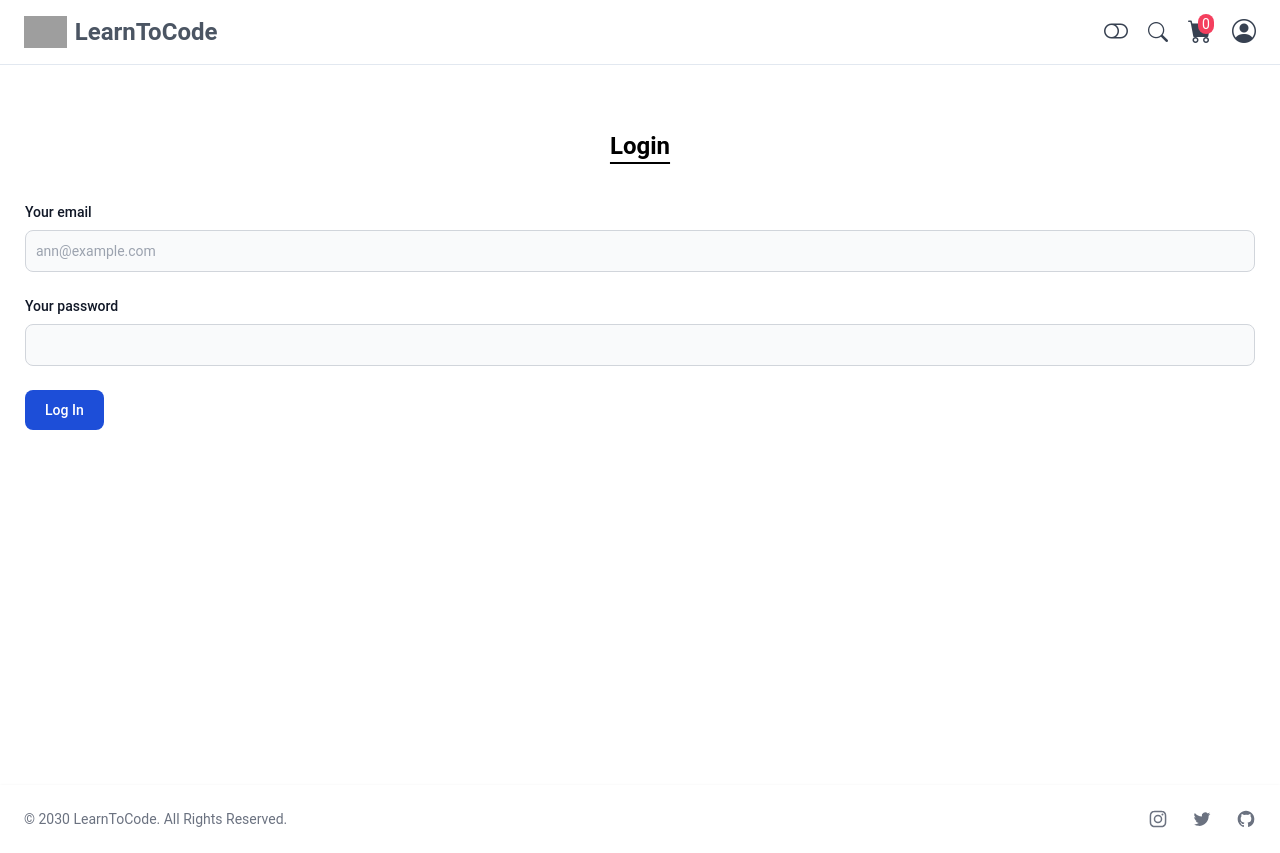
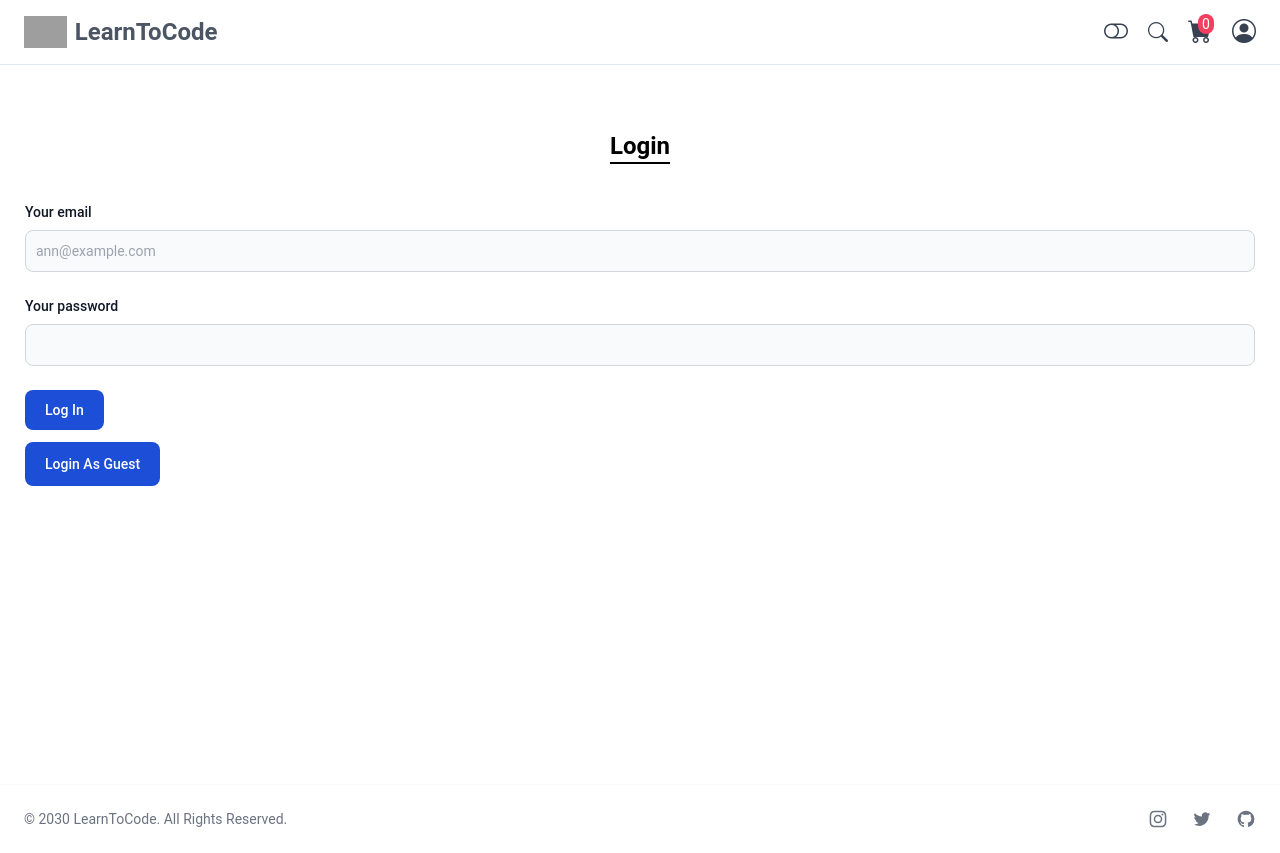
Before and after one commit to annyyyyyyy/LearnToCode-, a React (Create React App) app: page /login in a window 1280 px wide. Built offline with nearby package versions, Linux system fonts and the light colour scheme; grey boxes are pictures that could not be loaded.

Commit message:
Login as Guest

```diff
--- a/src/pages/Login.js
+++ b/src/pages/Login.js
@@ -19,6 +19,21 @@
       };
 
       const data = await login(authDetail);
+      data.accessToken ? navigate("/products") : toast.error(data);
+    } catch (error) {
+      toast.error(error.message);
+    }
+  }
+
+  async function handleLoginGuest() {
+    email.current.value = "ann@example.com";
+    password.current.value = "Aananya@10";
+
+    try {
+      const data = await login({
+        email: email.current.value,
+        password: password.current.value,
+      });
       data.accessToken ? navigate("/products") : toast.error(data);
     } catch (error) {
       toast.error(error.message);
@@ -72,7 +87,12 @@
           Log In
         </button>
       </form>
-      {/* <button className="mt-3 cursor-pointer text-white bg-blue-700 hover:bg-blue-800 focus:ring-4 focus:outline-none focus:ring-blue-300 font-medium rounded-lg text-sm w-full sm:w-auto px-5 py-3 text-center dark:bg-blue-600 dark:hover:bg-blue-700 dark:focus:ring-blue-800">Login As Guest</button> */}
+      <button
+        onClick={handleLoginGuest}
+        className="mt-3 cursor-pointer text-white bg-blue-700 hover:bg-blue-800 focus:ring-4 focus:outline-none focus:ring-blue-300 font-medium rounded-lg text-sm w-full sm:w-auto px-5 py-3 text-center dark:bg-blue-600 dark:hover:bg-blue-700 dark:focus:ring-blue-800"
+      >
+        Login As Guest
+      </button>
     </main>
   );
 };
```
